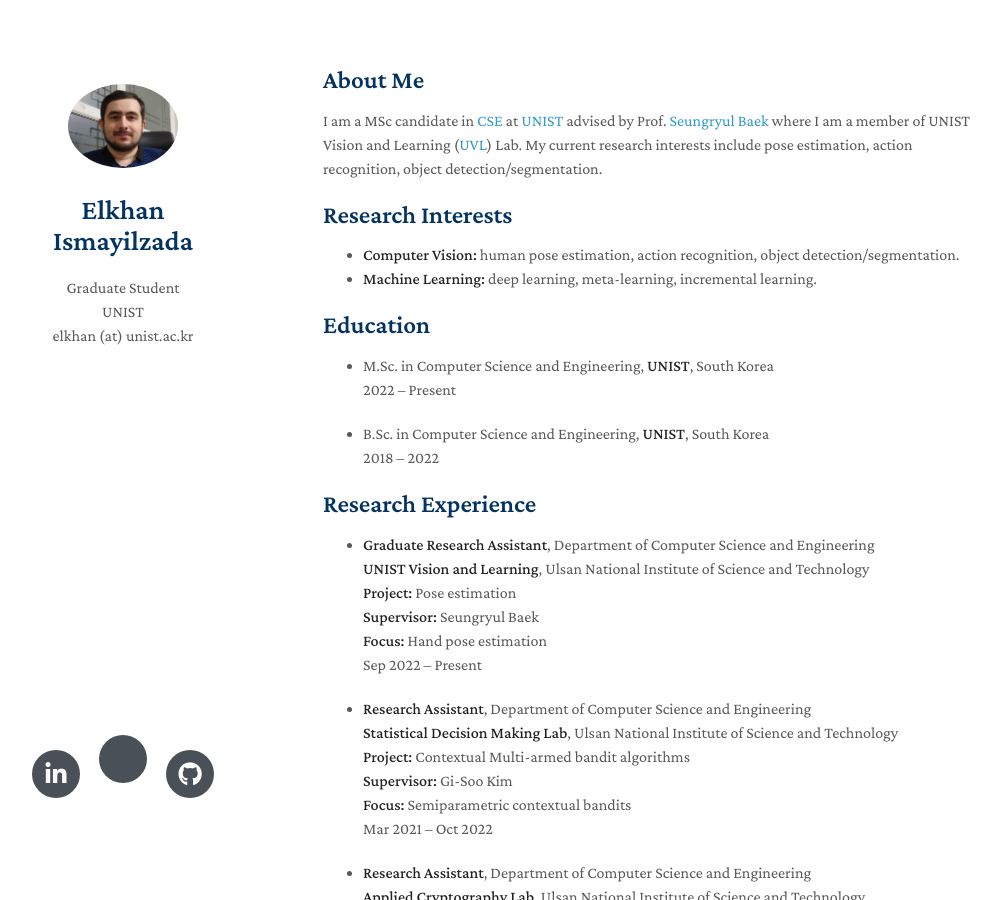
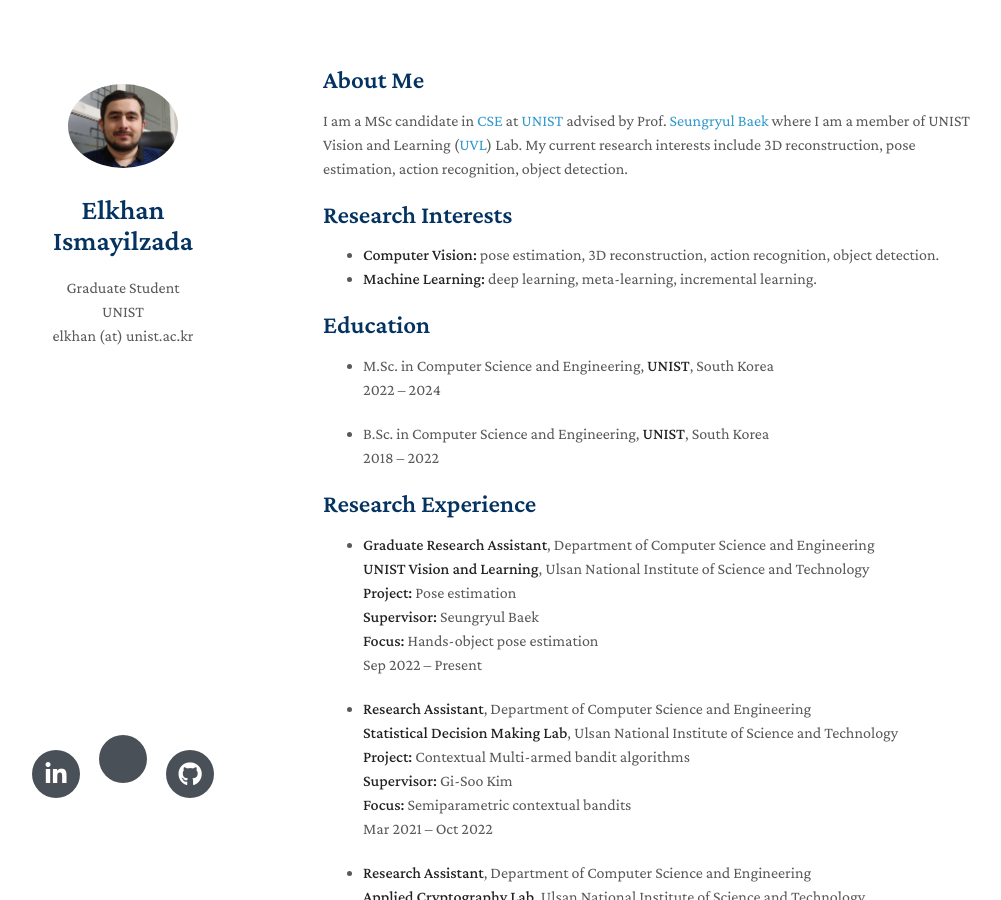
Before and after one commit to elkhanzada/elkhanzada.github.io, a Jekyll site: the page built from index.md, in a window 1280 px wide and 900 px high. Shown: the whole window, without its empty margins (147-1148 px from the left). Built offline with Jekyll 4.4.1, drawn with Linux system fonts in a browser that asks for light colours; nearby versions of some CDN libraries; a style sheet for code colours, icons or effects is not loaded; our own code applies the rules of GitHub Pages for plain Markdown files.

Commit message:
Update index.md

```diff
--- a/index.md
+++ b/index.md
@@ -4,16 +4,16 @@
 
 ## About Me
 
-I am a MSc candidate in [CSE](https://cse.unist.ac.kr/) at [UNIST](https://www.unist.ac.kr/) advised by Prof. [Seungryul Baek](https://sites.google.com/site/bsrvision00/) where I am a member of UNIST Vision and Learning ([UVL](http://vision.unist.ac.kr)) Lab. My current research interests include pose estimation, action recognition, object detection/segmentation.
+I am a MSc candidate in [CSE](https://cse.unist.ac.kr/) at [UNIST](https://www.unist.ac.kr/) advised by Prof. [Seungryul Baek](https://sites.google.com/site/bsrvision00/) where I am a member of UNIST Vision and Learning ([UVL](http://vision.unist.ac.kr)) Lab. My current research interests include 3D reconstruction, pose estimation, action recognition, object detection.
 
 ## Research Interests
 
-- **Computer Vision:** human pose estimation, action recognition, object detection/segmentation.
+- **Computer Vision:** pose estimation, 3D reconstruction, action recognition, object detection.
 - **Machine Learning:** deep learning, meta-learning, incremental learning.
 
 ## Education
 - M.Sc. in Computer Science and Engineering, **UNIST**, South Korea \\
-  2022 – Present
+  2022 – 2024
 
 - B.Sc. in Computer Science and Engineering, **UNIST**, South Korea \\
   2018 – 2022
@@ -24,7 +24,7 @@
   **UNIST Vision and Learning**, Ulsan National Institute of Science and Technology \\
   **Project:** Pose estimation \\
   **Supervisor:** Seungryul Baek \\
-  **Focus:** Hand pose estimation \\
+  **Focus:** Hands-object pose estimation \\
   Sep 2022 – Present
 
 - **Research Assistant**, Department of Computer Science and Engineering \\
```
